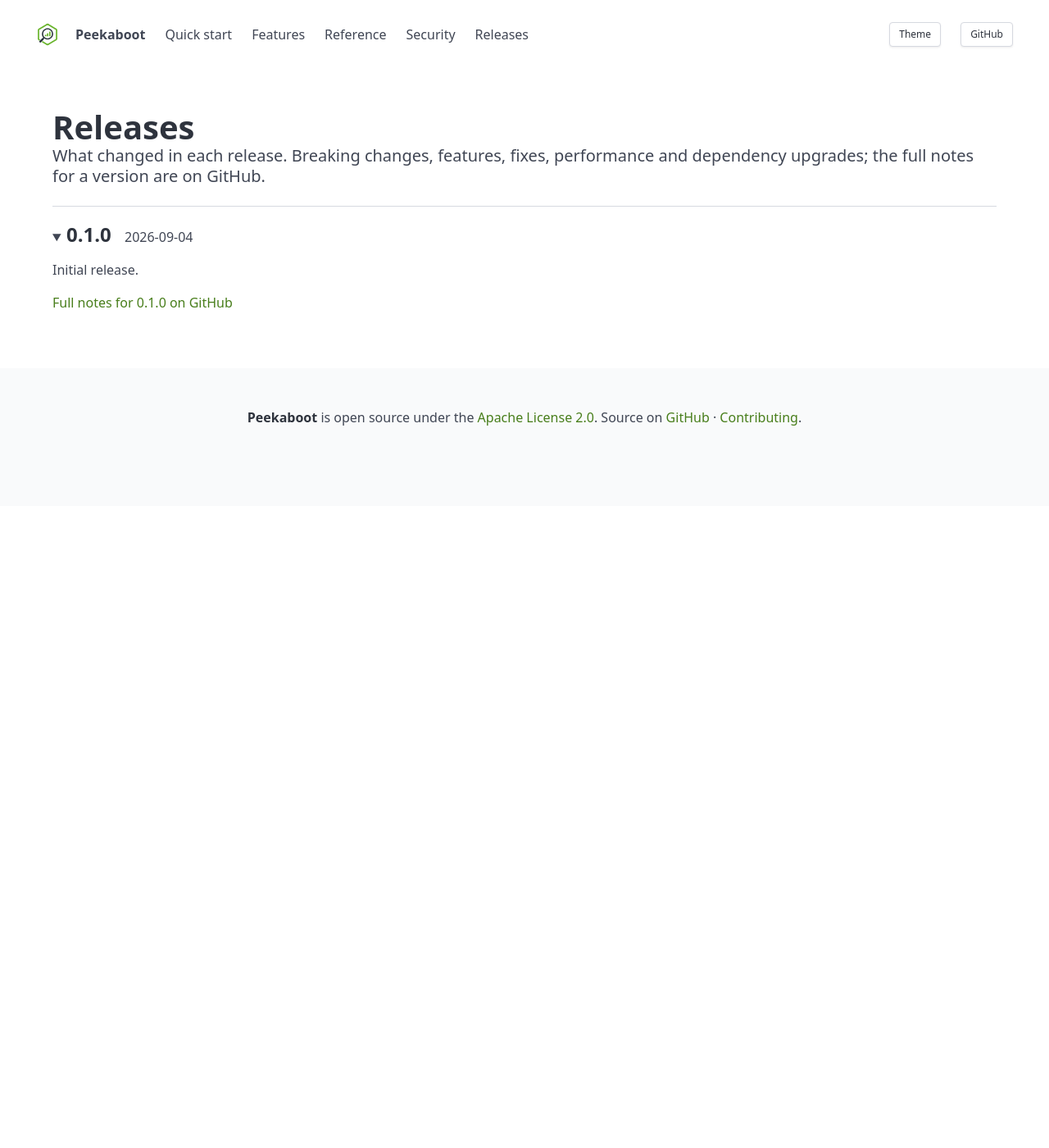
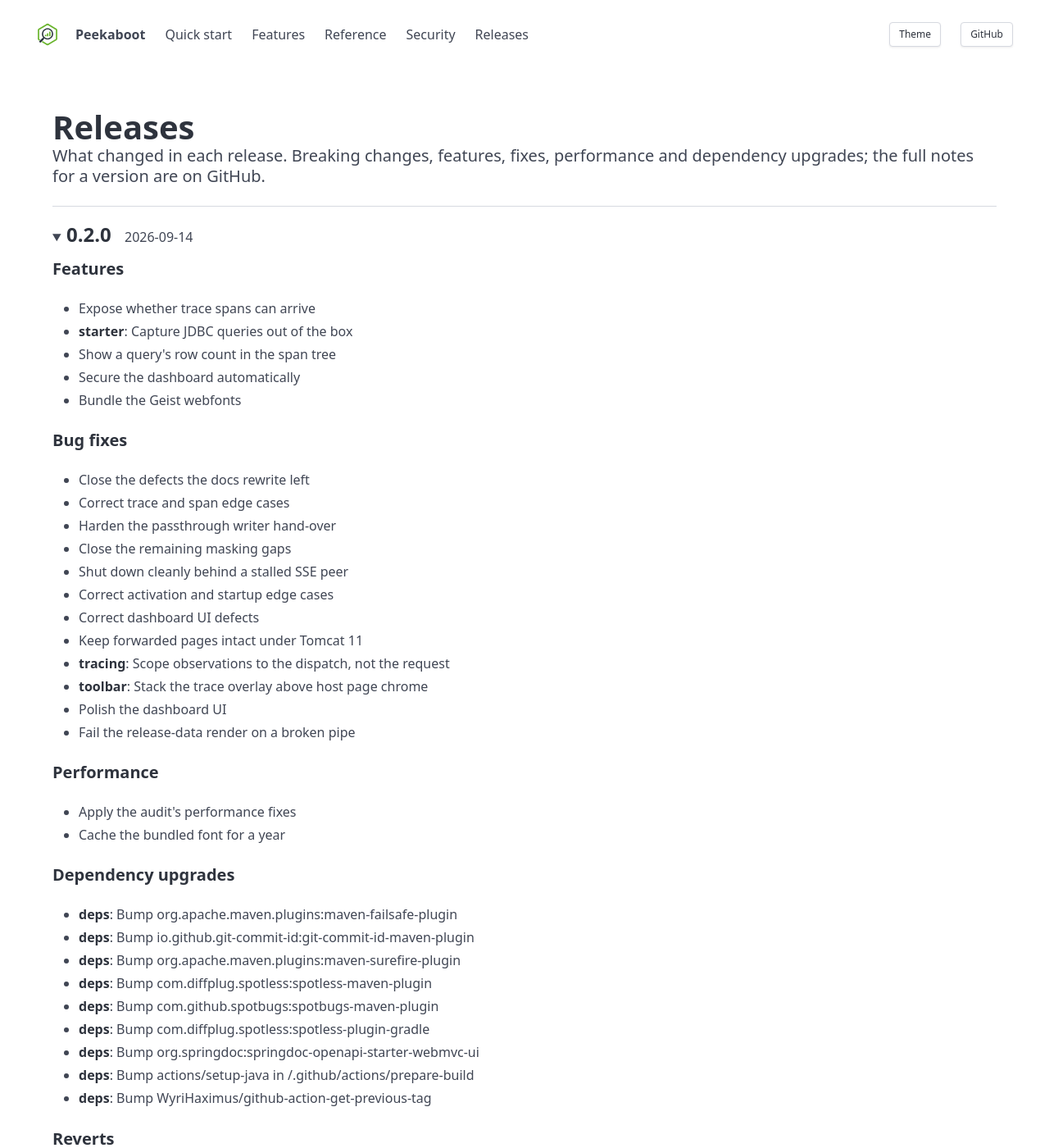
Before and after one commit to peekaboot-org/peekaboot-org.github.io, a Jekyll site: the page built from releases.html, in a window 1280 px wide and 1400 px high. Shown: the whole window at 82% size. Built offline with Jekyll 4.4.1, drawn with Linux system fonts in a browser that asks for light colours; some of the changed text lies outside the part shown.

Commit message:
[release] release data for 0.2.0

```diff
--- a/_data/releases.json
+++ b/_data/releases.json
@@ -1,4 +1,211 @@
 [
+  {
+    "version": "0.2.0",
+    "date": "2026-09-14",
+    "url": "https://github.com/peekaboot-org/peekaboot/releases/tag/0.2.0",
+    "initial": false,
+    "groups": [
+      {
+        "title": "Features",
+        "entries": [
+          {
+            "text": "Expose whether trace spans can arrive",
+            "scope": null,
+            "breaking": false,
+            "detail": null
+          },
+          {
+            "text": "Capture JDBC queries out of the box",
+            "scope": "starter",
+            "breaking": false,
+            "detail": null
+          },
+          {
+            "text": "Show a query's row count in the span tree",
+            "scope": null,
+            "breaking": false,
+            "detail": null
+          },
+          {
+            "text": "Secure the dashboard automatically",
+            "scope": null,
+            "breaking": false,
+            "detail": null
+          },
+          {
+            "text": "Bundle the Geist webfonts",
+            "scope": null,
+            "breaking": false,
+            "detail": null
+          }
+        ]
+      },
+      {
+        "title": "Bug fixes",
+        "entries": [
+          {
+            "text": "Close the defects the docs rewrite left",
+            "scope": null,
+            "breaking": false,
+            "detail": null
+          },
+          {
+            "text": "Correct trace and span edge cases",
+            "scope": null,
+            "breaking": false,
+            "detail": null
+          },
+          {
+            "text": "Harden the passthrough writer hand-over",
+            "scope": null,
+            "breaking": false,
+            "detail": null
+          },
+          {
+            "text": "Close the remaining masking gaps",
+            "scope": null,
+            "breaking": false,
+            "detail": null
+          },
+          {
+            "text": "Shut down cleanly behind a stalled SSE peer",
+            "scope": null,
+            "breaking": false,
+            "detail": null
+          },
+          {
+            "text": "Correct activation and startup edge cases",
+            "scope": null,
+            "breaking": false,
+            "detail": null
+          },
+          {
+            "text": "Correct dashboard UI defects",
+            "scope": null,
+            "breaking": false,
+            "detail": null
+          },
+          {
+            "text": "Keep forwarded pages intact under Tomcat 11",
+            "scope": null,
+            "breaking": false,
+            "detail": null
+          },
+          {
+            "text": "Scope observations to the dispatch, not the request",
+            "scope": "tracing",
+            "breaking": false,
+            "detail": null
+          },
+          {
+            "text": "Stack the trace overlay above host page chrome",
+            "scope": "toolbar",
+            "breaking": false,
+            "detail": null
+          },
+          {
+            "text": "Polish the dashboard UI",
+            "scope": null,
+            "breaking": false,
+            "detail": null
+          },
+          {
+            "text": "Fail the release-data render on a broken pipe",
+            "scope": null,
+            "breaking": false,
+            "detail": null
+          }
+        ]
+      },
+      {
+        "title": "Performance",
+        "entries": [
+          {
+            "text": "Apply the audit's performance fixes",
+            "scope": null,
+            "breaking": false,
+            "detail": null
+          },
+          {
+            "text": "Cache the bundled font for a year",
+            "scope": null,
+            "breaking": false,
+            "detail": null
+          }
+        ]
+      },
+      {
+        "title": "Dependency upgrades",
+        "entries": [
+          {
+            "text": "Bump org.apache.maven.plugins:maven-failsafe-plugin",
+            "scope": "deps",
+            "breaking": false,
+            "detail": null
+          },
+          {
+            "text": "Bump io.github.git-commit-id:git-commit-id-maven-plugin",
+            "scope": "deps",
+            "breaking": false,
+            "detail": null
+          },
+          {
+            "text": "Bump org.apache.maven.plugins:maven-surefire-plugin",
+            "scope": "deps",
+            "breaking": false,
+            "detail": null
+          },
+          {
+            "text": "Bump com.diffplug.spotless:spotless-maven-plugin",
+            "scope": "deps",
+            "breaking": false,
+            "detail": null
+          },
+          {
+            "text": "Bump com.github.spotbugs:spotbugs-maven-plugin",
+            "scope": "deps",
+            "breaking": false,
+            "detail": null
+          },
+          {
+            "text": "Bump com.diffplug.spotless:spotless-plugin-gradle",
+            "scope": "deps",
+            "breaking": false,
+            "detail": null
+          },
+          {
+            "text": "Bump org.springdoc:springdoc-openapi-starter-webmvc-ui",
+            "scope": "deps",
+            "breaking": false,
+            "detail": null
+          },
+          {
+            "text": "Bump actions/setup-java in /.github/actions/prepare-build",
+            "scope": "deps",
+            "breaking": false,
+            "detail": null
+          },
+          {
+            "text": "Bump WyriHaximus/github-action-get-previous-tag",
+            "scope": "deps",
+            "breaking": false,
+            "detail": null
+          }
+        ]
+      },
+      {
+        "title": "Reverts",
+        "entries": [
+          {
+            "text": "Restore the URL query masking rule",
+            "scope": null,
+            "breaking": false,
+            "detail": null
+          }
+        ]
+      }
+    ]
+  },
   {
     "version": "0.1.0",
     "date": "2026-09-04",
```
